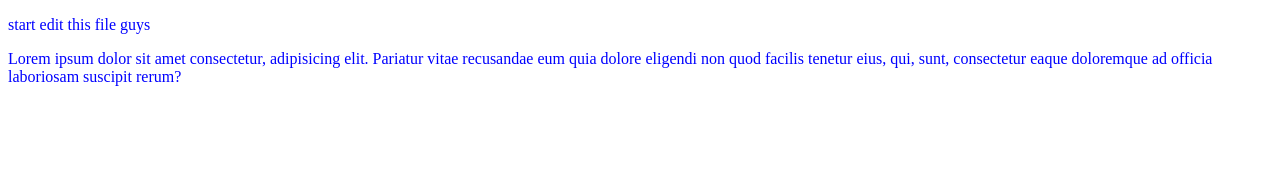
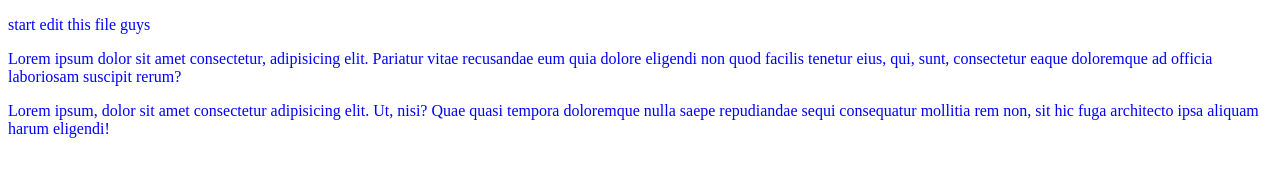
Before and after one commit to Hossein-Imanpour/group-3c, a plain HTML site: page index.html in a window 1280 px wide. Drawn offline with Linux system fonts and the light colour scheme.

Commit message:
add 2 p tag

```diff
--- a/index.html
+++ b/index.html
@@ -14,5 +14,10 @@
       recusandae eum quia dolore eligendi non quod facilis tenetur eius, qui,
       sunt, consectetur eaque doloremque ad officia laboriosam suscipit rerum?
     </p>
+    <p>
+      Lorem ipsum, dolor sit amet consectetur adipisicing elit. Ut, nisi? Quae
+      quasi tempora doloremque nulla saepe repudiandae sequi consequatur
+      mollitia rem non, sit hic fuga architecto ipsa aliquam harum eligendi!
+    </p>
   </body>
 </html>
```
